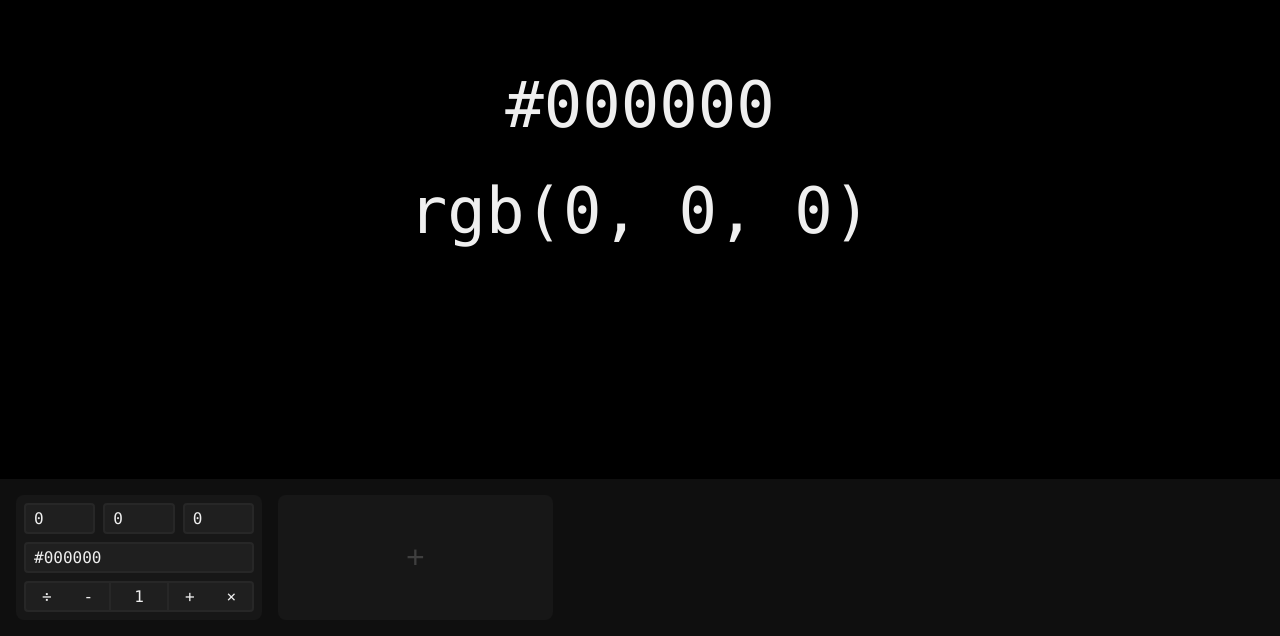
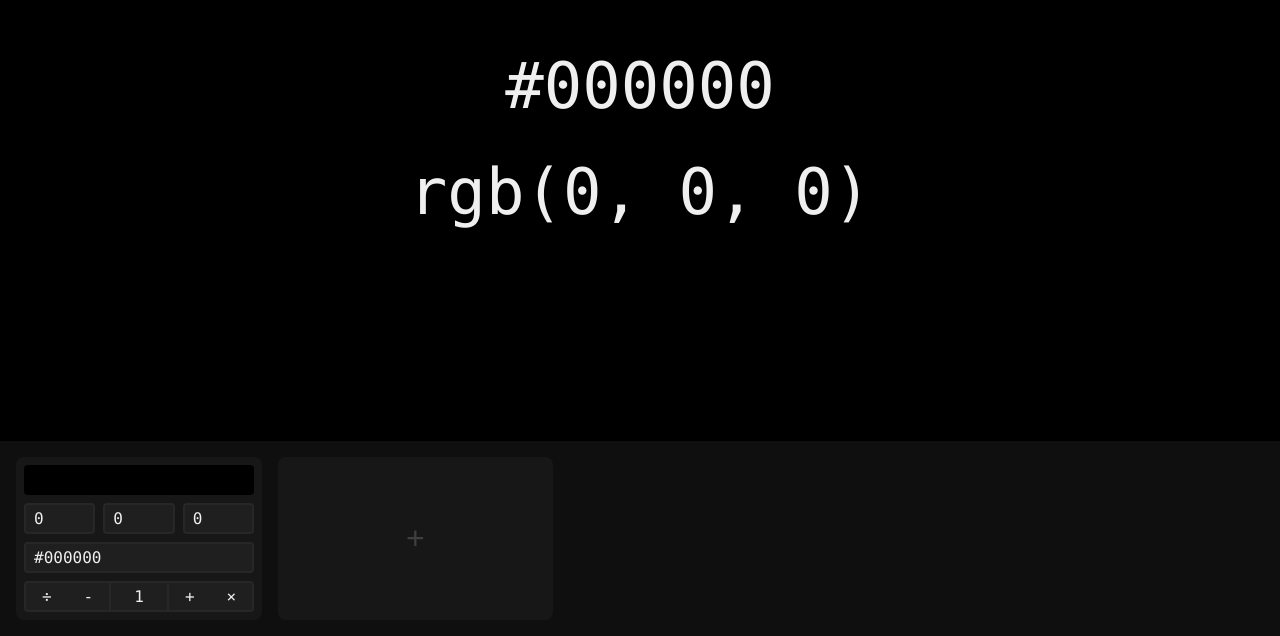
Before and after one commit to JochenBe/mixer, a React (Create React App) app: page / in a window 1280 px wide. Shown: the part 164-800 px from the top of the page. Built offline with nearby package versions, Linux system fonts and the light colour scheme.

Commit message:
Fix small color preview not showing

```diff
--- a/src/components/ColorPreview.tsx
+++ b/src/components/ColorPreview.tsx
@@ -37,8 +37,12 @@ type ColorPreviewProps = {
   showValues?: boolean | undefined;
 };
 
-const ColorPreview: React.FC<ColorPreviewProps> = ({ color, showValues }) => (
-  <StyledColorPreview $color={color}>
+const ColorPreview: React.FC<ColorPreviewProps> = ({
+  color,
+  showValues,
+  ...props
+}) => (
+  <StyledColorPreview $color={color} {...props}>
     {showValues ? (
       <Values $dark={!isDark(color)}>
         <p>{colorToHex(color)}</p>
```
